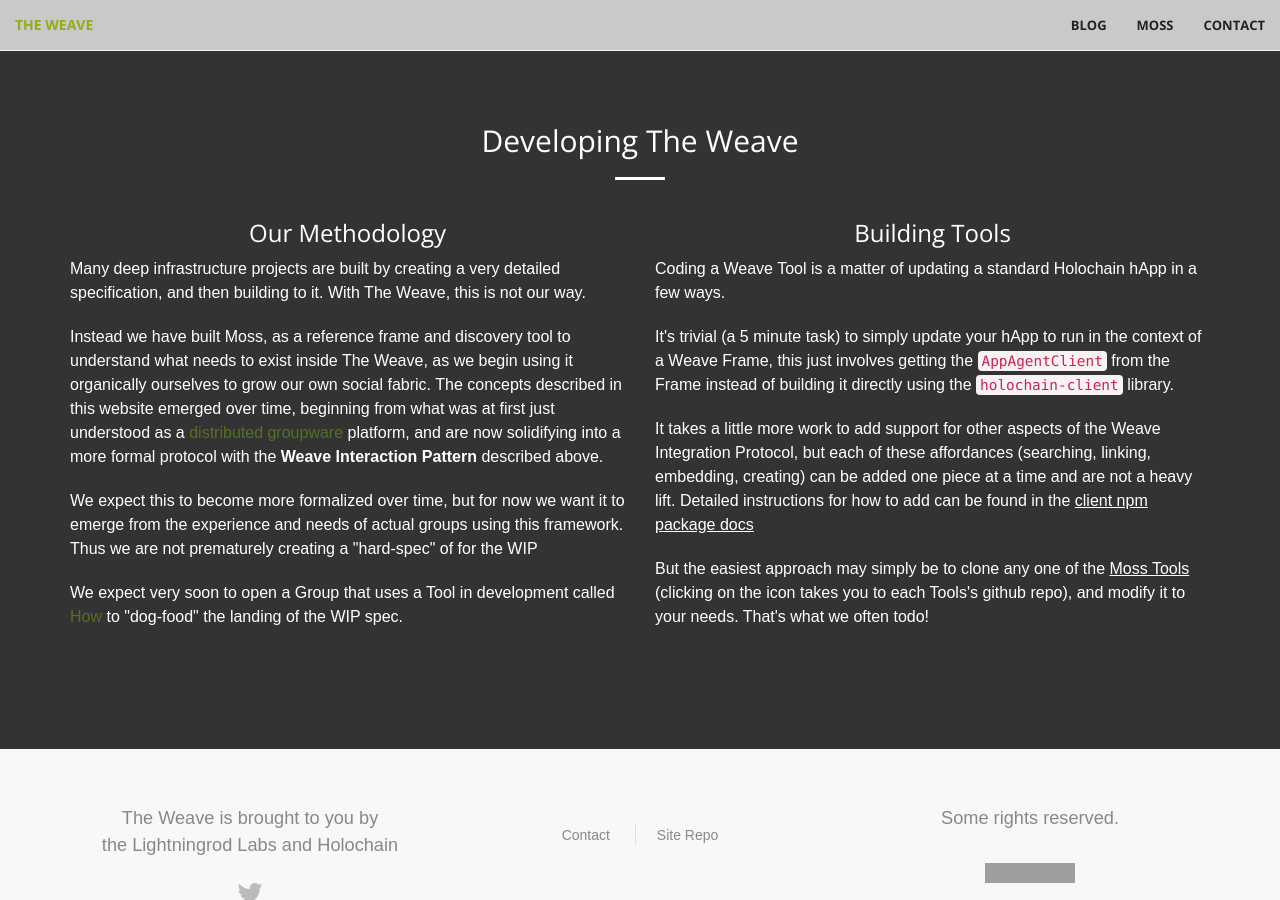
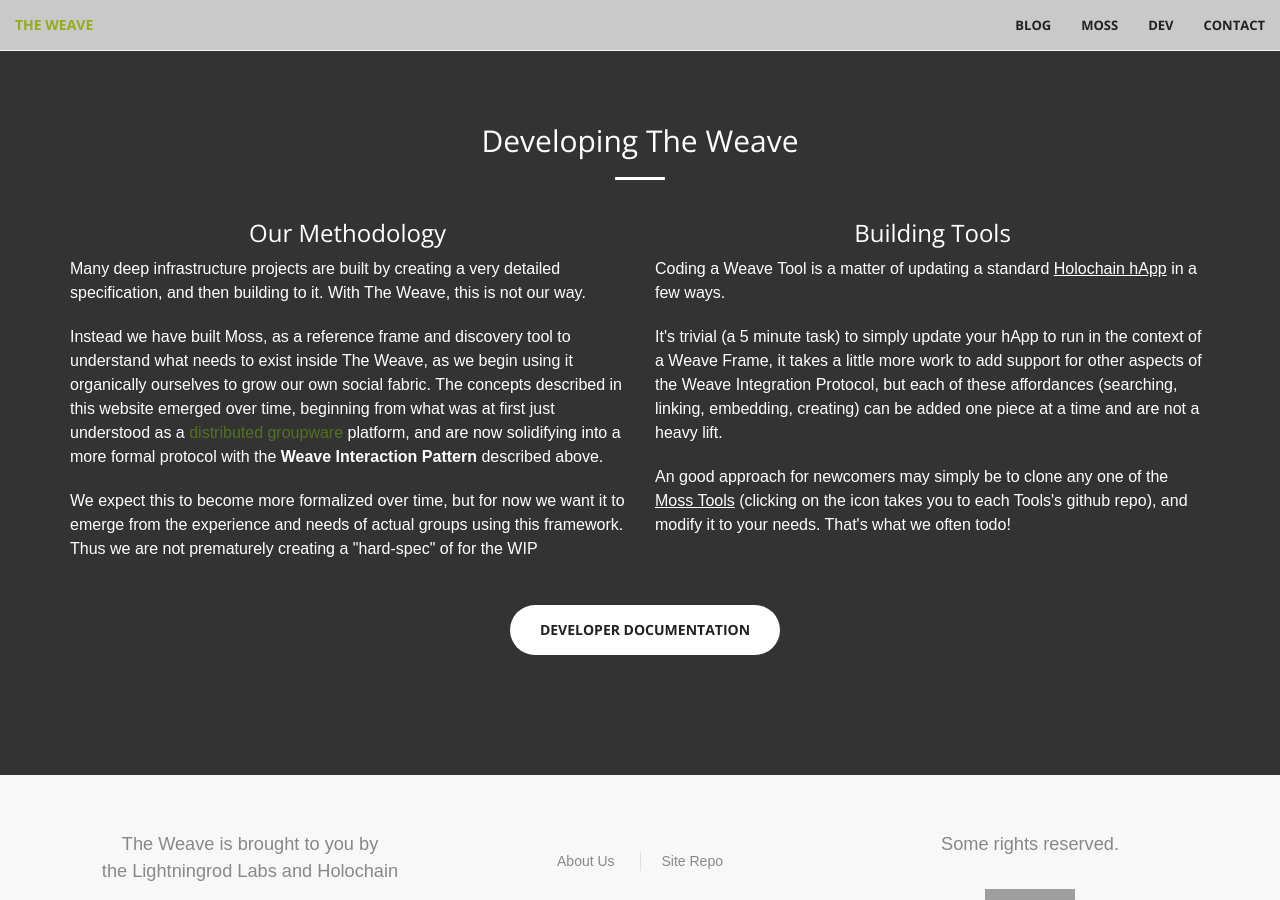
Before and after one commit to lightningrodlabs/theweave, a Jekyll site: the page built from docs/index.md, in a window 1280 px wide and 900 px high, scrolled down 6018 px. Built offline with Jekyll 4.4.1, drawn with Linux system fonts in a browser that asks for light colours; grey boxes are pictures that could not be loaded.

```diff
--- a/docs/_includes/footer.html
+++ b/docs/_includes/footer.html
@@ -12,7 +12,7 @@
       </div>
       <div class="col-lg-4 col-md-4">
         <ul class="copyright">
-          <li><a href="{{site.contact_url}}">Contact</a></li>
+          <li><a href="{{site.contact_url}}">About Us</a></li>
           <li><a href="https://github.com/lightningrodlabs/theweave" title="Code Repository for this Web Site">Site Repo</a></li>
         </ul>
       </div>
--- a/docs/_includes/nav.html
+++ b/docs/_includes/nav.html
@@ -30,6 +30,10 @@
         {% endfor %}
 
         <li>
+          <a href="https://dev.theweave.social"> Dev </a>
+        </li>
+
+        <li>
           <a href="{{site.contact_url}}"> Contact </a>
         </li>
       </ul>
--- a/docs/index.md
+++ b/docs/index.md
@@ -99,17 +99,14 @@ description: ""
         <p>Instead we have built Moss, as a reference frame and discovery tool to understand what needs to exist inside The Weave, as we begin using it organically ourselves to grow our own social fabric.  The concepts described in this website emerged over time, beginning from what was at first just understood as a <a href="https://eric.harris-braun.com/blog/2022/07/26/id-390">distributed groupware</a> platform, and are now solidifying into a more formal protocol with the <strong>Weave Interaction Pattern</strong> described above.</p>
         <p>We expect this to become more formalized over time, but for now we want it to emerge from the
         experience and needs of actual groups using this framework.  Thus we are not prematurely creating a "hard-spec" of for the WIP</p>
-        <p>We expect very soon to open a Group that uses a Tool in development called <a href="https://github.com/holochain/how">How</a> to "dog-food" the landing of the WIP spec.</p>
       </div>
       <div class="col-lg-6 col-md-6">
         <h3 class="aligncenter">Building Tools</h3>
-        <p>Coding a Weave Tool is a matter of updating a standard Holochain hApp in a few ways.</p>
-        <p>It's trivial (a 5 minute task) to simply update your hApp to run in the context of a Weave Frame,
-           this just involves getting the <code>AppAgentClient</code> from the Frame instead of building it directly
-           using the <code>holochain-client</code> library. </p>
-        <p>It takes a little more work to add support for other aspects of the Weave Integration Protocol, but each of these affordances (searching, linking, embedding, creating) can be added one piece at a time and are not a heavy lift. Detailed instructions for how to add  can be found in the <a class="linkable" href="https://www.npmjs.com/package/@lightningrodlabs/we-applet">client npm package docs</a></p>
-        <p>But the easiest approach may simply be to clone any one of the <a class="linkable" href="/moss#tools">Moss Tools</a> (clicking on the icon takes you to each Tools's github repo), and modify it to your needs.  That's what we often todo!</p>
+        <p>Coding a Weave Tool is a matter of updating a standard <a class="linkable" href="https://developer.holochain.org/get-started/">Holochain hApp</a> in a few ways.</p>
+        <p>It's trivial (a 5 minute task) to simply update your hApp to run in the context of a Weave Frame, it takes a little more work to add support for other aspects of the Weave Integration Protocol, but each of these affordances (searching, linking, embedding, creating) can be added one piece at a time and are not a heavy lift.</p>
+        <p>An good approach for newcomers may simply be to clone any one of the <a class="linkable" href="/moss#tools">Moss Tools</a> (clicking on the icon takes you to each Tools's github repo), and modify it to your needs.  That's what we often todo!</p>
       </div>
+            <p class="aligncenter"><br /><a style="margin-left:10px;" href="https://dev.theweave.social" class="btn btn-default btn-xl sr-button page-scroll">Developer Documentation</a></p>
     </div>
   </div>
 </section>
```
Also changed, not shown: docs/moss.html (+13 -2 lines).
